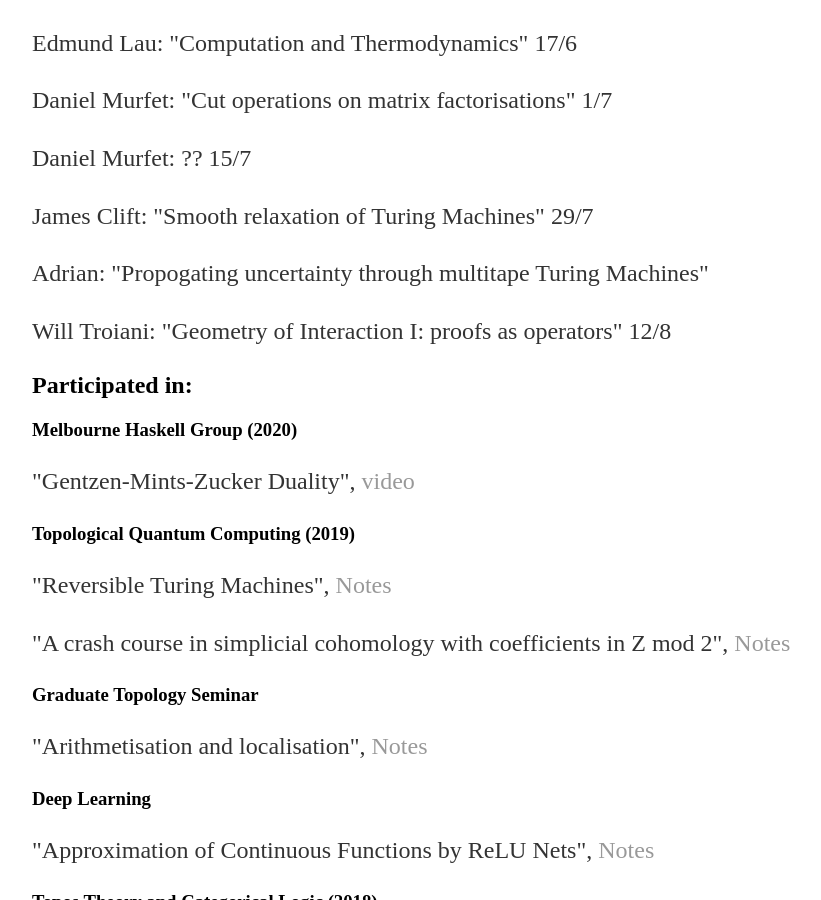
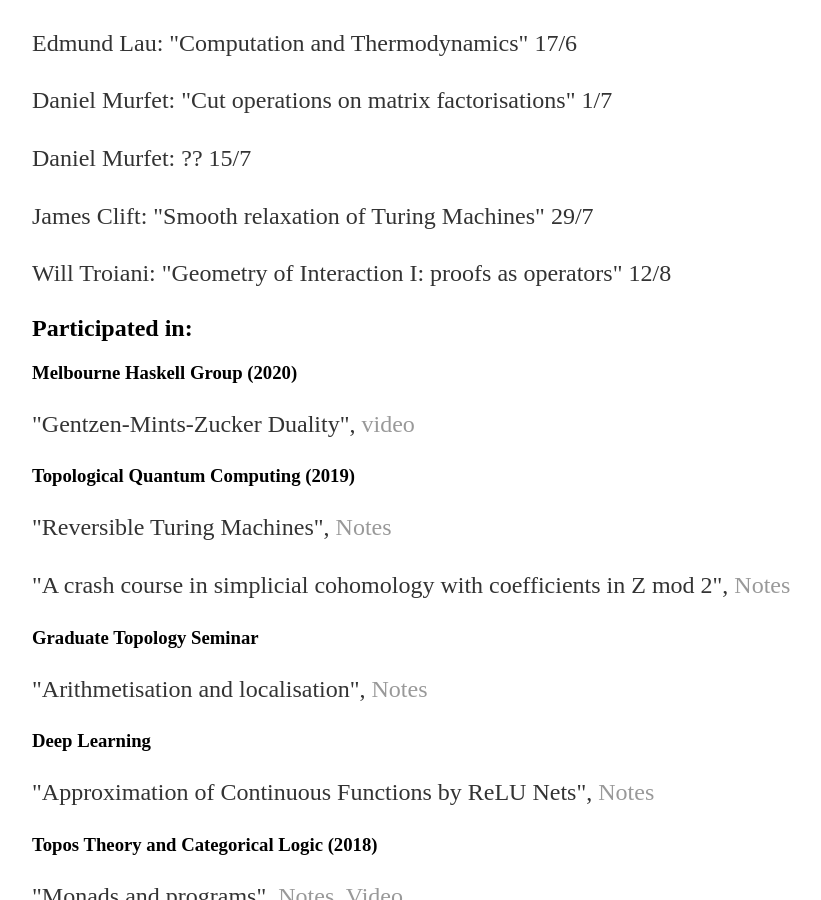
Before and after one commit to WilliamTroiani/WilliamTroiani.github.io, a Jekyll site: the page built from index.html, in a window 1280 px wide and 900 px high, scrolled down 1454 px. Shown: the whole window, without its empty margins (160-981 px from the left). Built offline with Jekyll 4.4.1, drawn with Linux system fonts in a browser that asks for light colours.

Commit message:
deleted Adrian's talk

```diff
--- a/index.html
+++ b/index.html
@@ -33,7 +33,6 @@
 <p>Daniel Murfet: "Cut operations on matrix factorisations" 1/7</p>
 <p>Daniel Murfet: ?? 15/7</p>
 <p>James Clift: "Smooth relaxation of Turing Machines" 29/7</p>
-<p>Adrian: "Propogating uncertainty through multitape Turing Machines"</p>
 <p>Will Troiani: "Geometry of Interaction I: proofs as operators" 12/8</p>
 
 <h2>Participated in:</h2>
```
